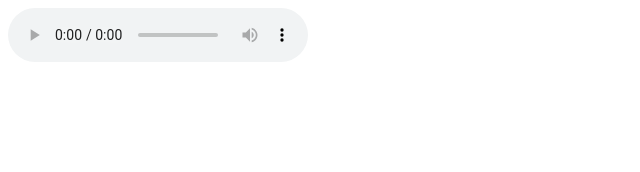
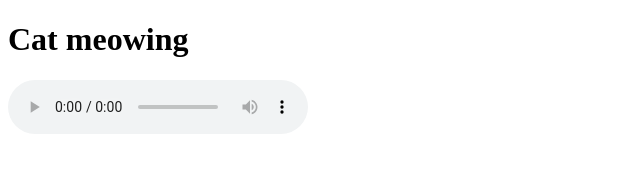
Before and after one commit to DMU-P2595660/labs, a plain HTML site: page week4/audio.html in a window 1280 px wide. Shown: the whole page, without its empty margins (0-640 px from the left). Drawn offline with Linux system fonts and the light colour scheme.

Commit message:
Add files via upload

```diff
--- a/week4/audio.html
+++ b/week4/audio.html
@@ -2,9 +2,11 @@
 <html lang="en" dir="ltr">
   <head>
     <meta charset="utf-8">
+    <meta name="viewport" content="width=device-width, initial-scale=1.0" />
     <title>Media</title>
   </head>
   <body>
+    <h1>Cat meowing</h1>
     <audio controls loop>
       <source src="aud/audioFile.wav" type="audio/wav" />
       <source src="aud/audioFile.ogg" type="audio/ogg" />
```
